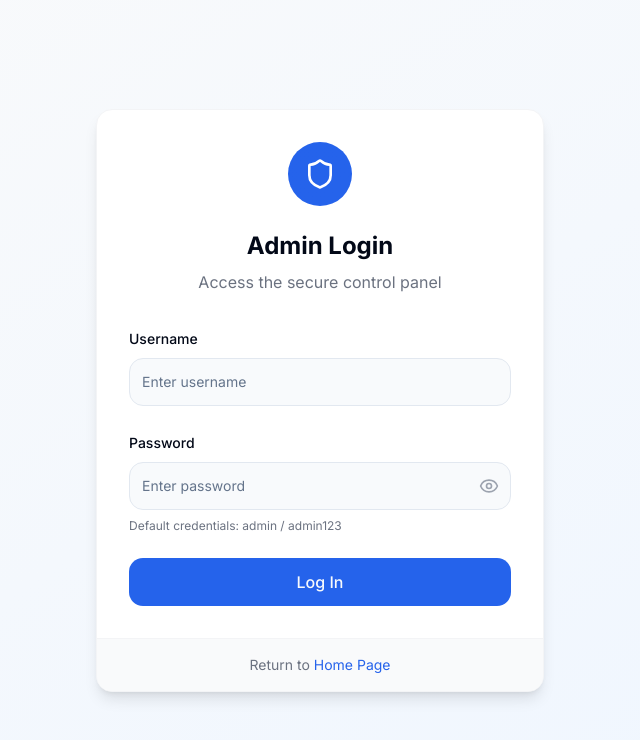
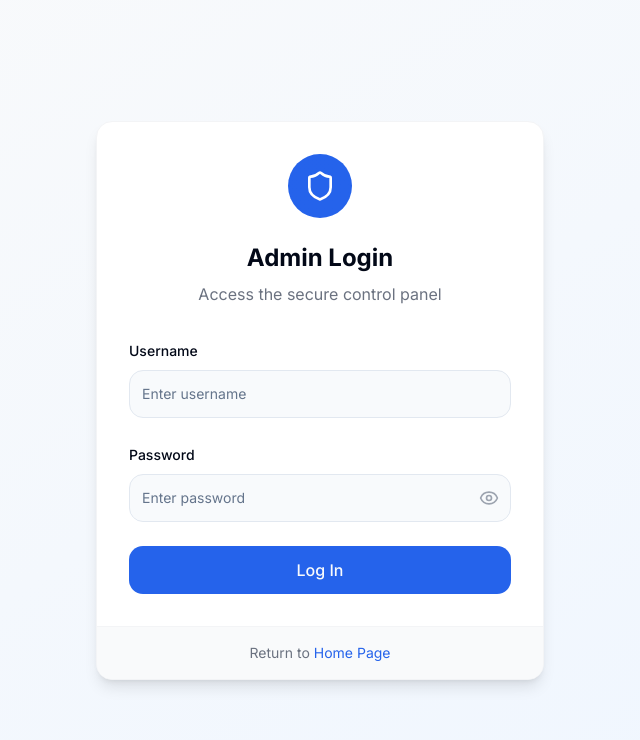
Before and after one commit to jcm211/vaultfinder-72, a React (Vite) app: page /login in a window 1280 px wide. Shown: the top 740 px of the page, without its empty margins (320-960 px from the left). Built offline with nearby package versions, Linux system fonts and the light colour scheme.

Commit message:
Hide admin credentials
Obfuscate the default admin credentials in the Login page.

```diff
--- a/src/pages/Login.tsx
+++ b/src/pages/Login.tsx
@@ -43,7 +43,7 @@ const Login = () => {
       } else {
         toast({
           title: "Login Failed",
-          description: "Invalid username or password. Try using admin/admin123.",
+          description: "Invalid username or password.",
           variant: "destructive",
         });
       }
@@ -113,9 +113,6 @@ const Login = () => {
                     )}
                   </button>
                 </div>
-                <p className="text-xs text-gray-500 mt-1">
-                  Default credentials: admin / admin123
-                </p>
               </div>
 
               <Button
```
